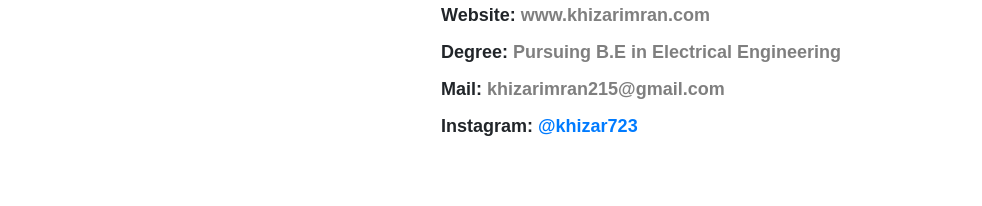
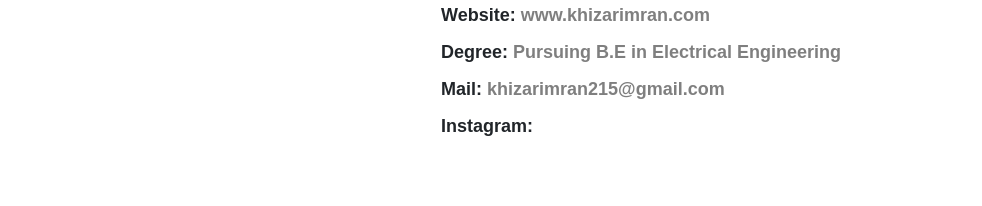
Before and after one commit to Khizar723/Portfolio-Khizar-1, a plain HTML site: page index.html in a window 1280 px wide. Shown: the part 1303-1509 px from the top of the page, without its empty margins (298-1280 px from the left). Drawn offline with nearby package versions, Linux system fonts and the light colour scheme; a web font is replaced by a local one.

Commit message:
Update index.html

```diff
--- a/index.html
+++ b/index.html
@@ -79,7 +79,7 @@
                                     <div class="d-flex flex-column">
                                         <p class="font-ram"><b>Degree: </b><span class="text-black-50">Pursuing B.E in Electrical Engineering</span></p>
                                         <p class="font-ram"><b>Mail: </b><span class="text-black-50">khizarimran215@gmail.com</span></p>
-                                        <p class="font-ram"><b>Instagram: </b><span class="text-black-50"> <a href="https://www.instagram.com/khizar723/" style="background-color:#ffffff34">@khizar723</a> </p>
+                                        <p class="font-ram"><b>Instagram: </b><span class="text-black-50"> <a href="https://www.instagram.com/khizar723/" style="color:#ffffff34">@khizar723</a> </p>
                                     </div>
                                 </div>
                              <!--  <button class="btn btn-dark text-uppercase mr-3">Hire ME</button>
```
